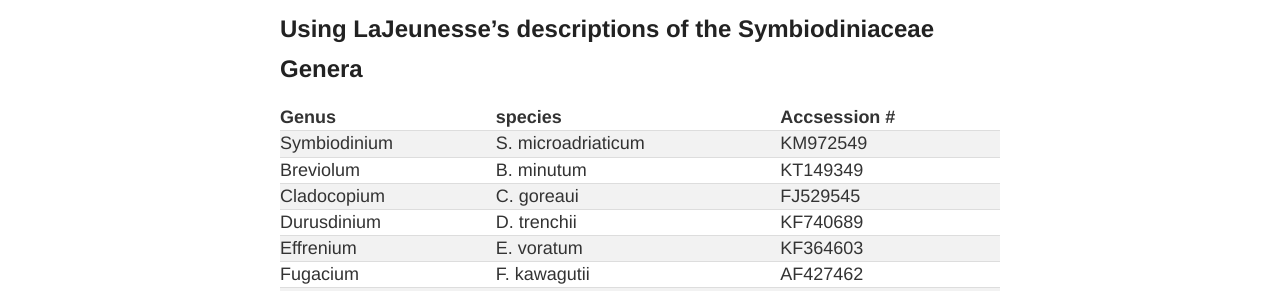
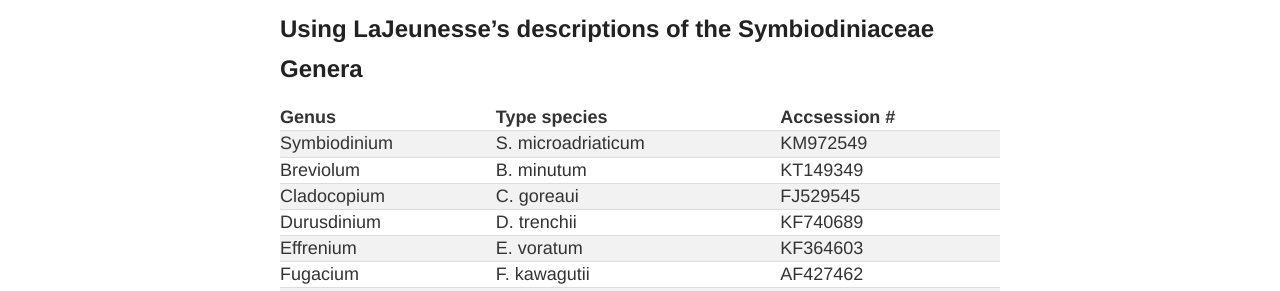
Before and after one commit to Mwags24/Brevolium_Notebook, a Jekyll site: the page built from _posts/2020-7-2-Accsession_numbers.md, in a window 1280 px wide. Shown: the part 442-733 px from the top of the page. Built offline with Jekyll 4.4.1, drawn with Linux system fonts in a browser that asks for light colours.

Commit message:
Update 2020-7-2-Accsession_numbers.md

```diff
--- a/_posts/2020-7-2-Accsession_numbers.md
+++ b/_posts/2020-7-2-Accsession_numbers.md
@@ -8,7 +8,7 @@ tags:
 ## Using LaJeunesse's descriptions of the Symbiodiniaceae Genera
 
 
-|**Genus**|**species**|**Accsession #**|
+|**Genus**|**Type species**|**Accsession #**|
 |Symbiodinium|S. microadriaticum|KM972549|
 |Breviolum|B. minutum|KT149349|
 |Cladocopium|C. goreaui|FJ529545|
```
